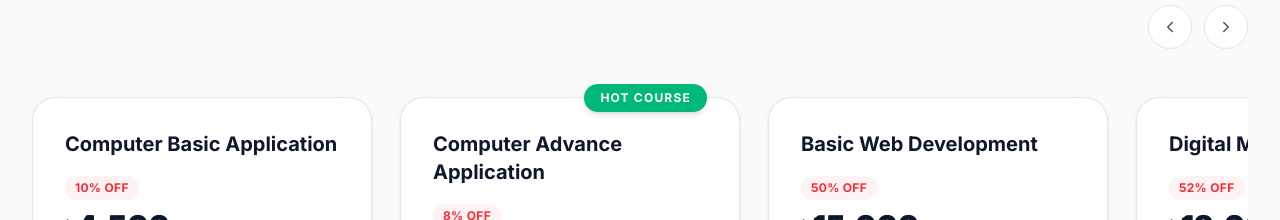
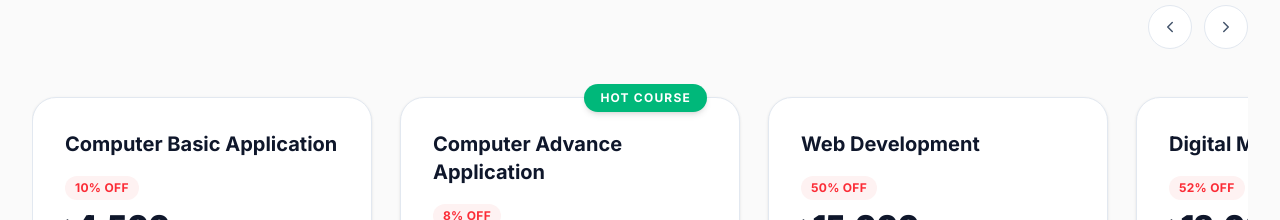
Before and after one commit to CodeWithArafat1/Noor-It-Center, a Next.js app: page / in a window 1280 px wide. Shown: the part 2020-2240 px from the top of the page. Built offline with nearby package versions, Linux system fonts and the light colour scheme.

Commit message:
course link added

```diff
--- a/components/sections/Pricing.tsx
+++ b/components/sections/Pricing.tsx
@@ -32,7 +32,7 @@ const pricingData = {
         "Internet Browsing",
       ],
       buttonText: "Enroll Now",
-      buttonLink: "#enroll",
+      buttonLink: "https://wa.link/ebisw6",
     },
     {
       id: 2,
@@ -61,12 +61,12 @@ const pricingData = {
         "All the topic will be Reviewed Again"
       ],
       buttonText: "Enroll Now",
-      buttonLink: "#enroll",
+      buttonLink: "https://wa.link/4fnphu",
     },
 
     {
       id: 3,
-      name: "Basic Web Development",
+      name: "Web Development",
       price: "৳15,000",
       originalPrice: "৳30,000",
       duration: "10 Months",
@@ -109,7 +109,7 @@ const pricingData = {
         "Career Guideline & Support",
       ],
       buttonText: "Enroll Now",
-      buttonLink: "#enroll",
+      buttonLink: "https://wa.link/6ksxyk",
     },
     {
       id: 4,
@@ -138,7 +138,7 @@ const pricingData = {
         "News Site Black Hat",
       ],
       buttonText: "Enroll Now",
-      buttonLink: "#enroll",
+      buttonLink: "https://wa.link/zzjwvv",
     },
   ],
 };
```
